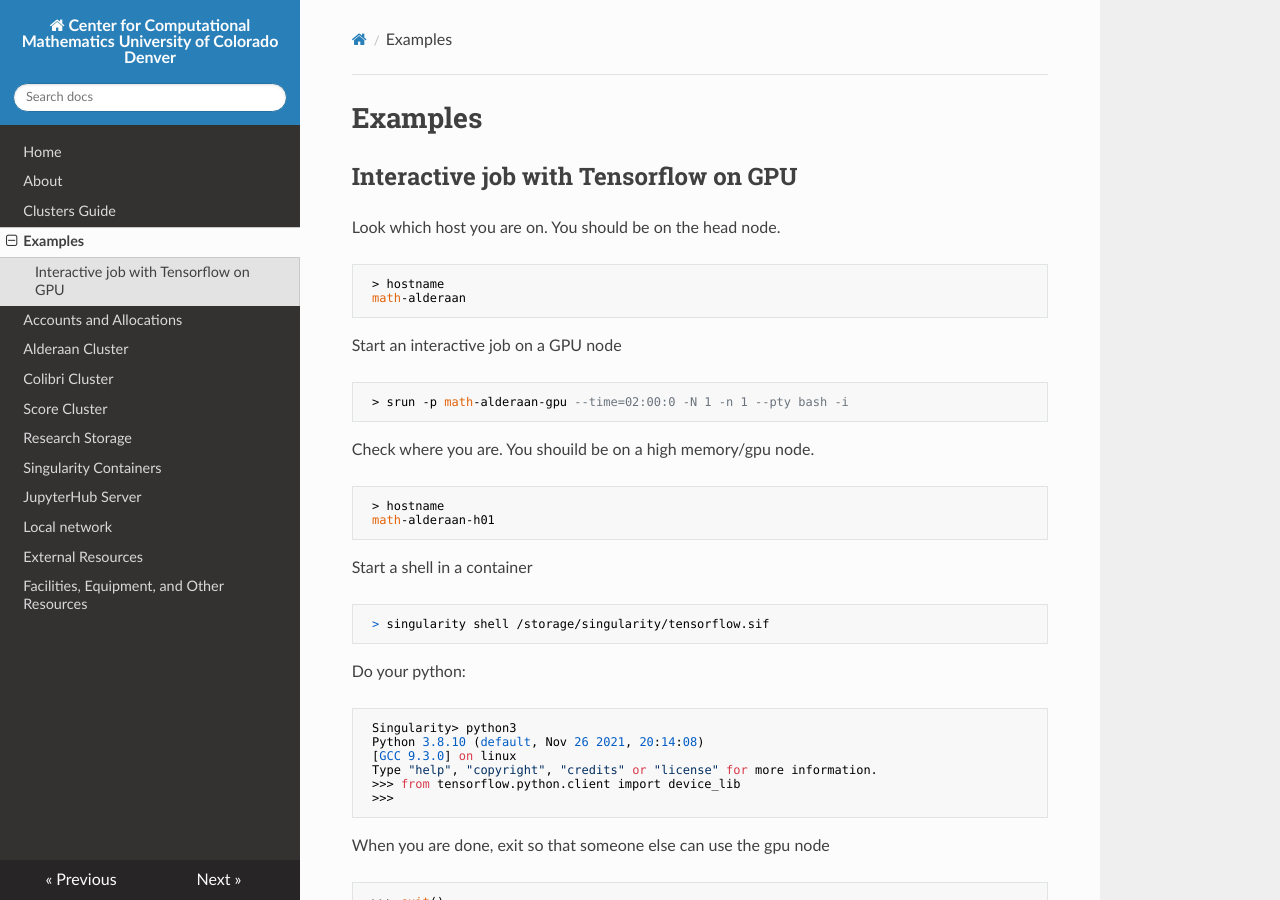
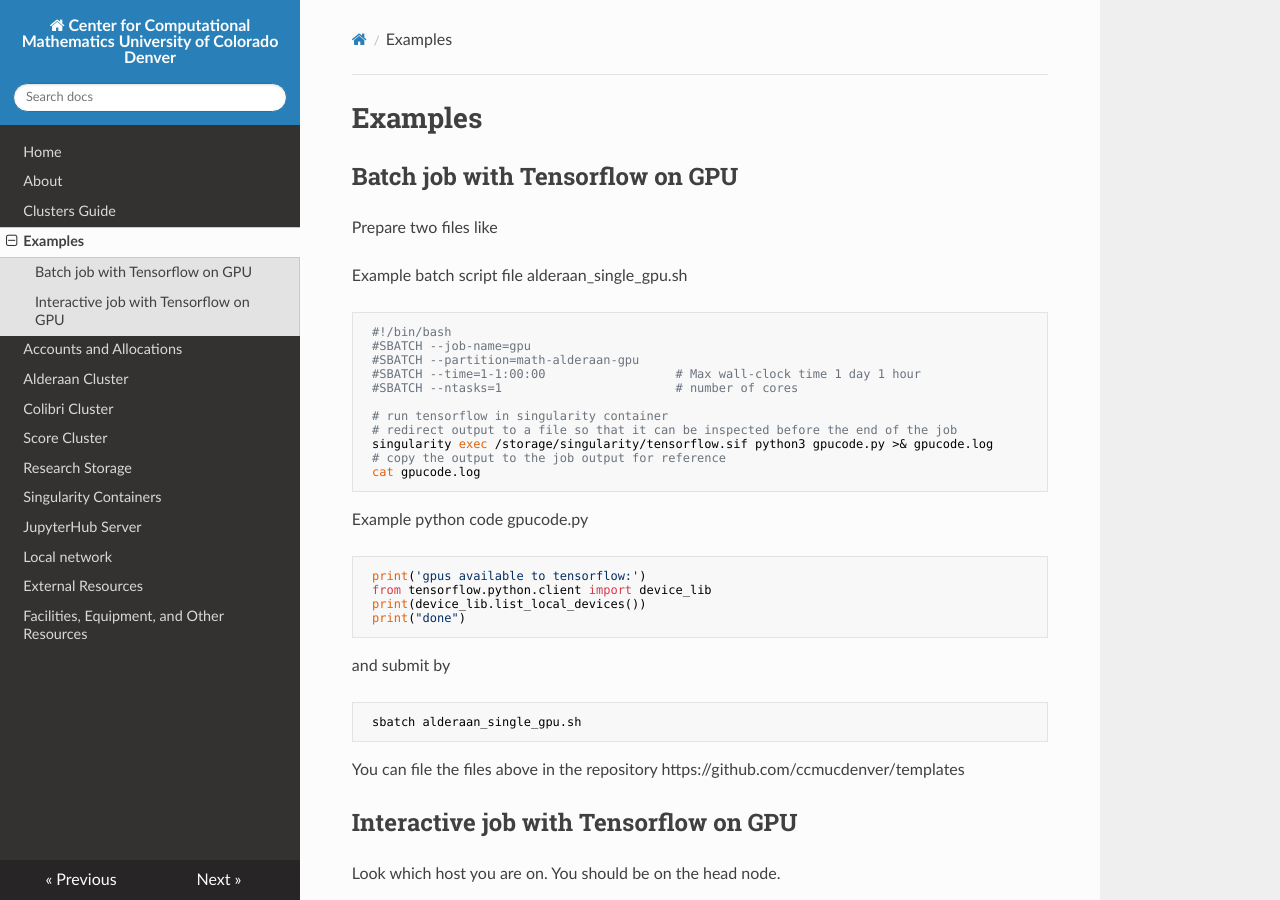
Before and after one commit to ccmucdenver/ccm-docs, an MkDocs documentation site: the page built from docs/examples.md, in a window 1280 px wide and 900 px high. Built offline with MkDocs 1.6.1, drawn with Linux system fonts in a browser that asks for light colours; nearby versions of some CDN libraries.

Commit message:
Update examples.md
Adding gpu code

```diff
--- a/docs/examples.md
+++ b/docs/examples.md
@@ -1,4 +1,35 @@
 # Examples
+
+## Batch job with Tensorflow on GPU
+
+Prepare two files like
+
+Example batch script file alderaan_single_gpu.sh
+
+     #!/bin/bash
+     #SBATCH --job-name=gpu
+     #SBATCH --partition=math-alderaan-gpu
+     #SBATCH --time=1-1:00:00                  # Max wall-clock time 1 day 1 hour
+     #SBATCH --ntasks=1                        # number of cores
+
+     # run tensorflow in singularity container
+     # redirect output to a file so that it can be inspected before the end of the job
+     singularity exec /storage/singularity/tensorflow.sif python3 gpucode.py >& gpucode.log
+     # copy the output to the job output for reference
+     cat gpucode.log
+
+Example python code gpucode.py
+
+     print('gpus available to tensorflow:')
+     from tensorflow.python.client import device_lib
+     print(device_lib.list_local_devices())
+     print("done")
+
+and submit by
+
+     sbatch alderaan_single_gpu.sh
+
+You can file the files above in the repository https://github.com/ccmucdenver/templates
 
 ## Interactive job with Tensorflow on GPU
 
```
